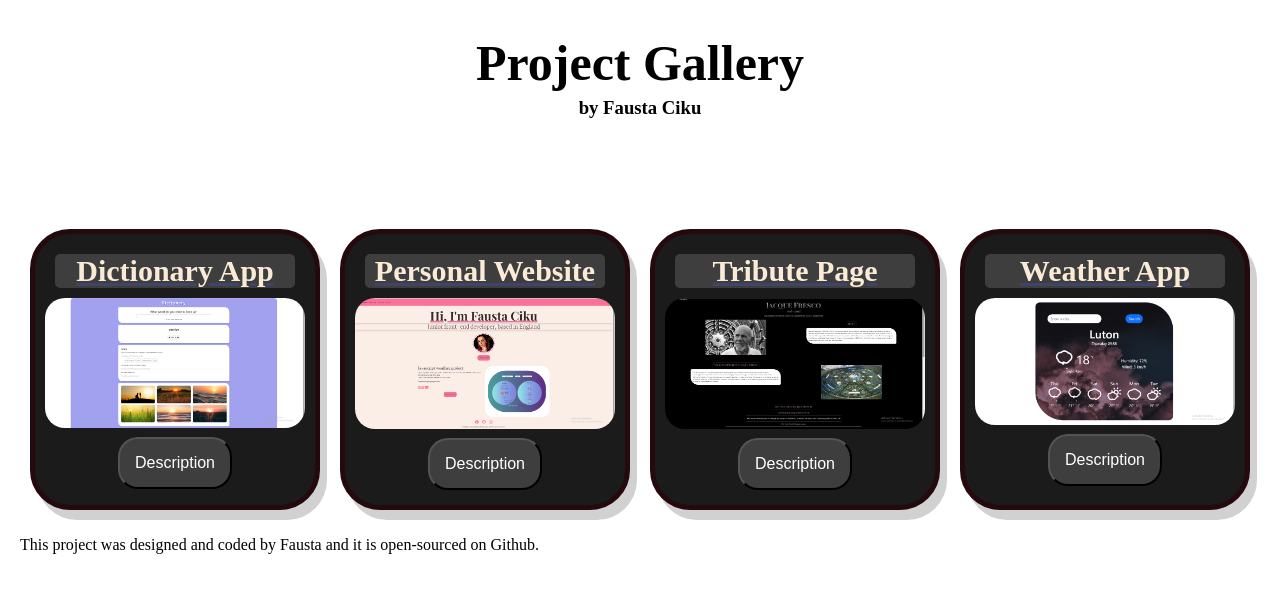
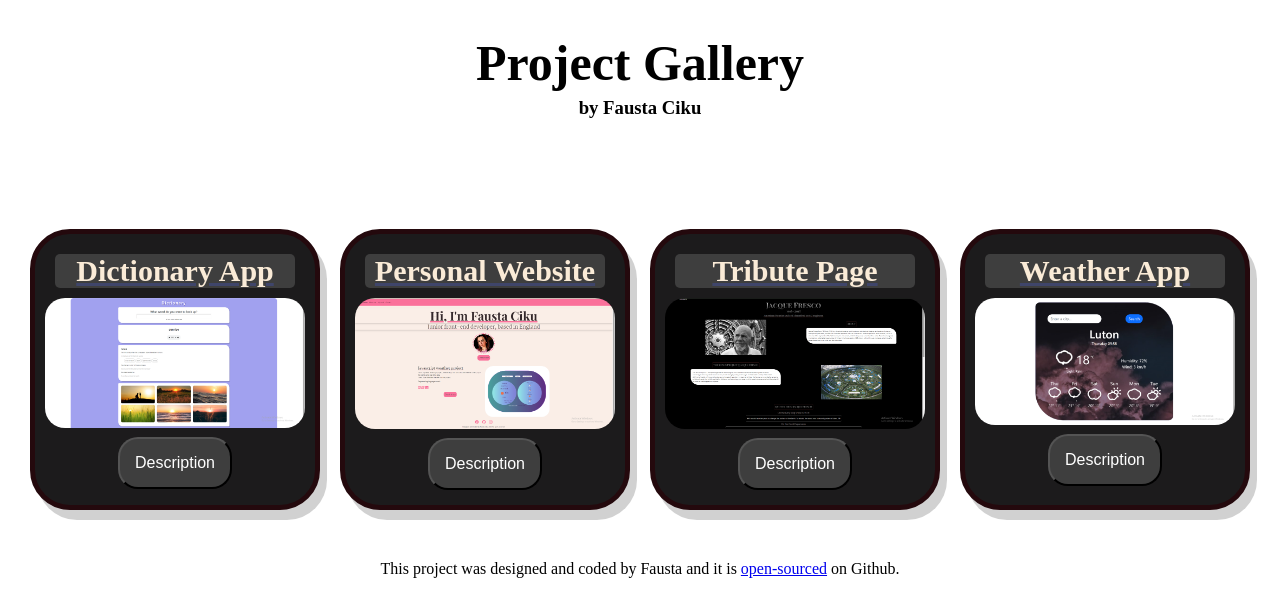
Before and after one commit to faustaciku/project-gallery, a plain HTML site: page index.html in a window 1280 px wide. Drawn offline with Linux system fonts and the light colour scheme.

Commit message:
Added a link to Github repository and centered it

```diff
--- a/index.html
+++ b/index.html
@@ -36,8 +36,9 @@
     </div>
     <footer>
       <p>
-        This project was designed and coded by Fausta and it is open-sourced on
-        Github.
+        This project was designed and coded by Fausta and it is
+        <a href="https://github.com/faustaciku/project-gallery">open-sourced</a>
+        on Github.
       </p>
     </footer>
     <script src="index.js"></script>
--- a/styles.css
+++ b/styles.css
@@ -53,6 +53,10 @@ img {
 
   border-radius: 20px;
 }
+footer p {
+  text-align: center;
+  margin-top: 40px;
+}
 @media (max-width: 480px) {
   .container {
     flex-direction: column;
```
